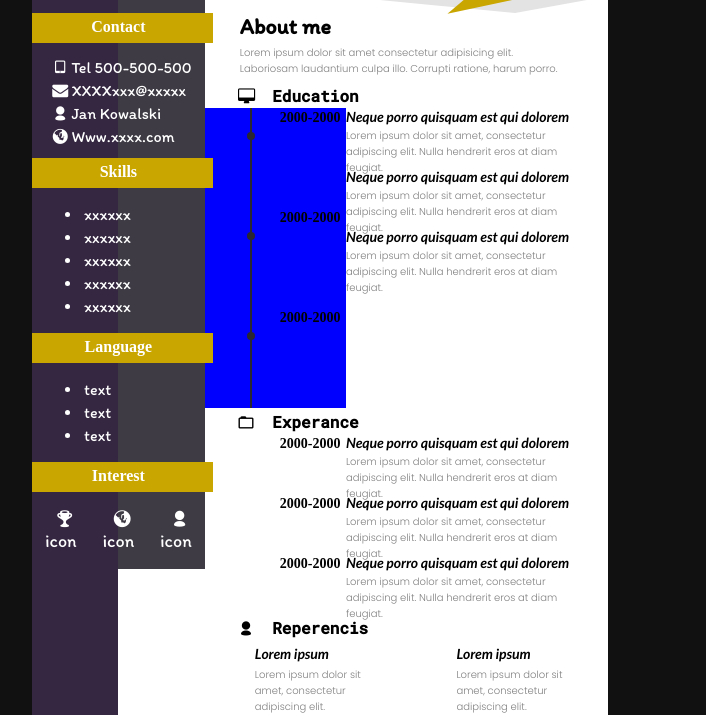
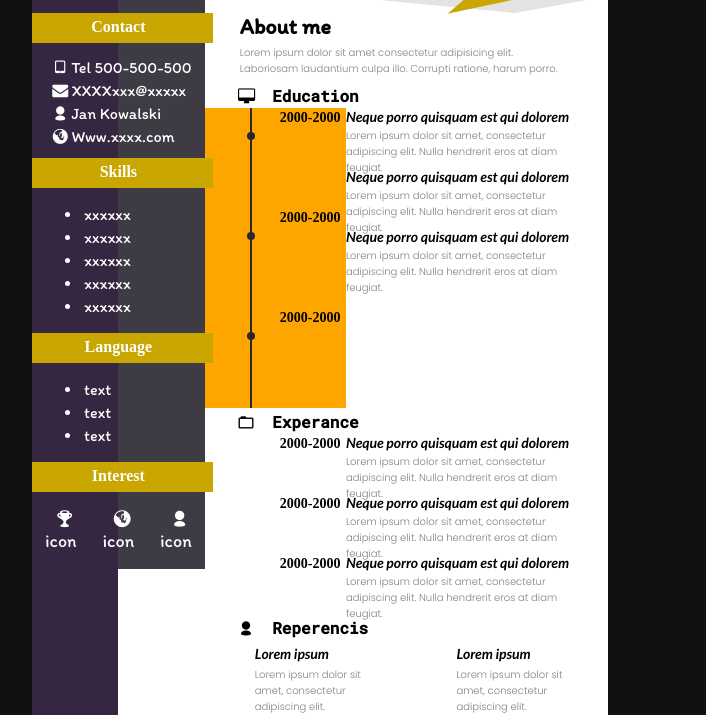
Before and after one commit to mateogaudi/-cvflex-, a website: page index.html in a window 1280 px wide. Shown: the part 187-902 px from the top of the page, without its empty margins (320-1026 px from the left). Drawn offline with nearby package versions, Linux system fonts and the light colour scheme.

Commit message:
timeline

```diff
--- a/content.css
+++ b/content.css
@@ -104,7 +104,7 @@ h5{
     width:100%;
     height:100px;
     position:relative;
-    background:blue;
+    background:orange;
 }
 .timeline:after{
     content: ' ';
```
